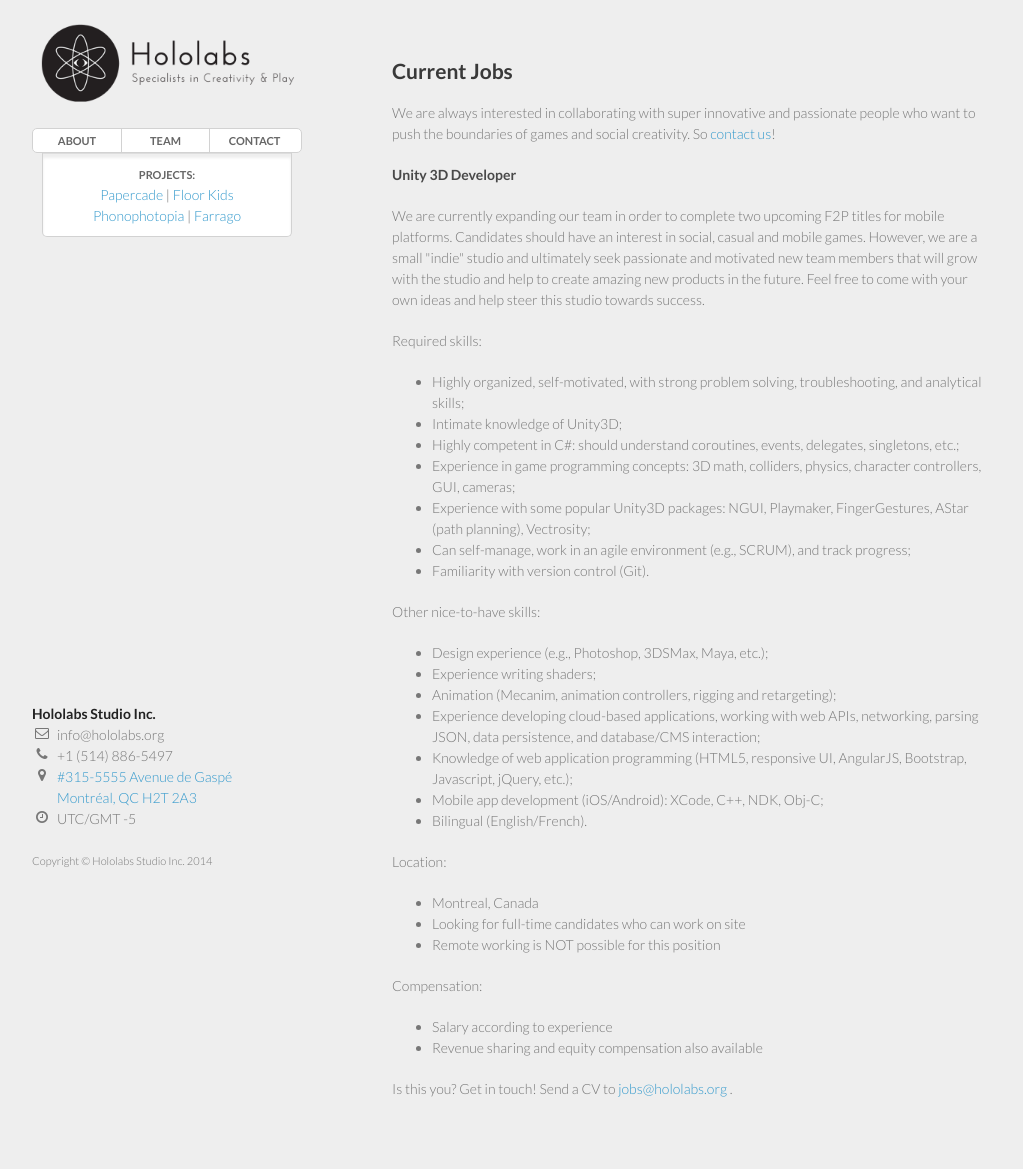
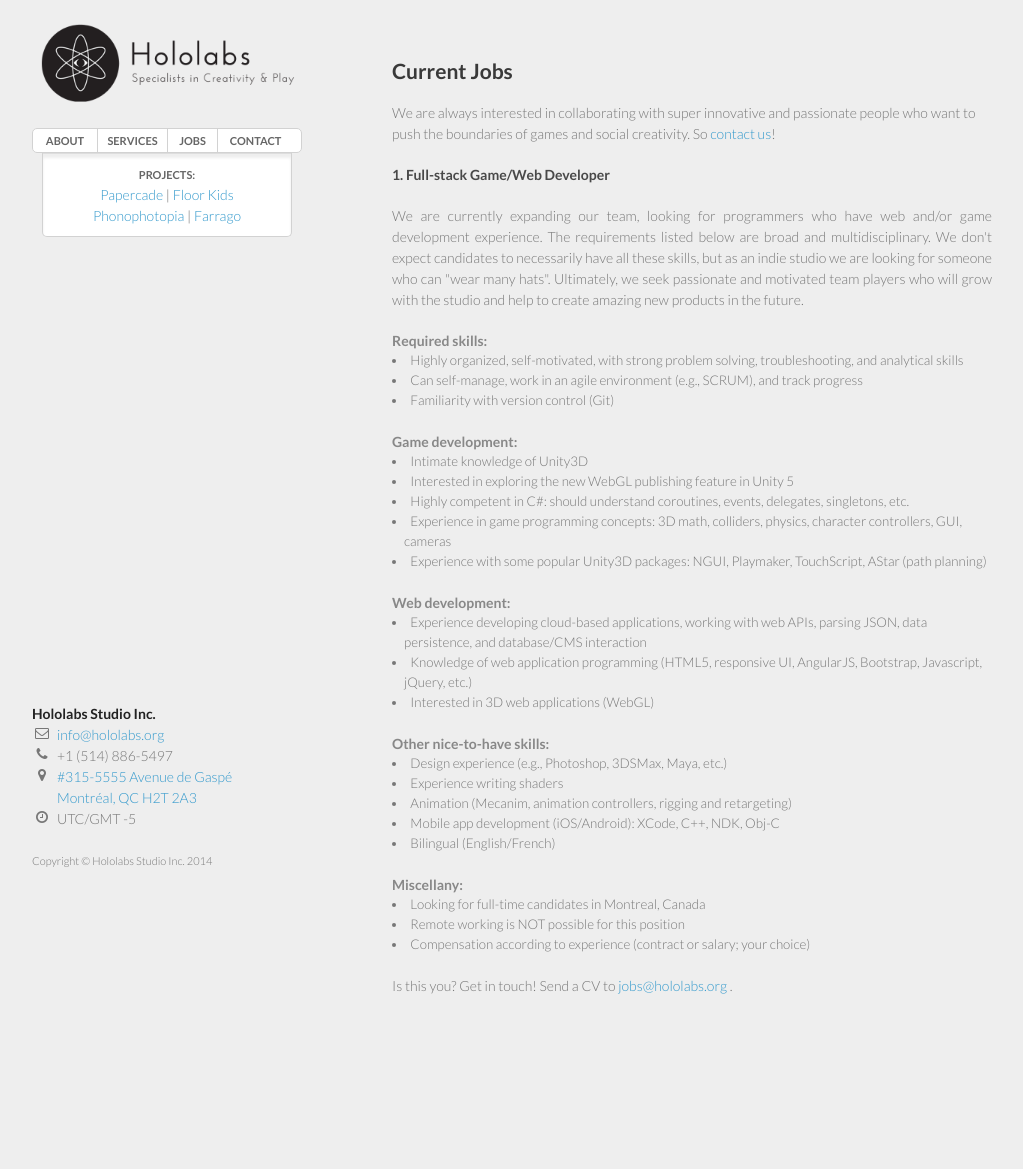
Before and after one commit to hololabs/hololabs.github.io, a Jekyll site: the page built from team/jobs.html, in a window 1280 px wide. Shown: the whole page, without its empty margins (128-1151 px from the left). Built offline with Jekyll 4.4.1, drawn with Linux system fonts in a browser that asks for light colours; nearby versions of some CDN libraries; Markdown is read by kramdown in place of the engine named in the settings; after the commit the page ends 1066 px from its top, so only the background shows below that.

Commit message:
website update: replaced 'team' section with 'services', added job post, phonophotopia banner

```diff
--- a/_includes/footer.html
+++ b/_includes/footer.html
@@ -2,7 +2,24 @@
       <footer>
       <strong>Hololabs Studio Inc.</strong>
         <ul class="fa-ul">
-        <li><i class="fa-li fa fa-envelope-o fa-fw"></i> info@hololabs.org</li>
+        <li><i class="fa-li fa fa-envelope-o fa-fw"></i> <script type="text/javascript">
+//<![CDATA[
+<!--
+var x="function f(x){var i,o=\"\",l=x.length;for(i=l-1;i>=0;i--) {try{o+=x.c" +
+"harAt(i);}catch(e){}}return o;}f(\")\\\"function f(x,y){var i,o=\\\"\\\\\\\""+
+"\\\\,l=x.length;for(i=0;i<l;i++){if(i>(82+y))y*=2;y%=127;o+=String.fromChar" +
+"Code(x.charCodeAt(i)^(y++));}return o;}f(\\\"\\\\6<7 ;26-t,.4*:\\\\\\\\014\\"+
+"\\\\\\017JAX\\\\\\\\004F\\\\\\\\017\\\\\\\\032\\\\\\\\014\\\\\\\\014V0O\\\\" +
+"\\\\003\\\\\\\\016\\\\\\\\031\\\\\\\\035\\\\\\\\006\\\\\\\\034N\\\\\\\\034\\"+
+"\\\\\\030\\\\\\\\021\\\\\\\\0279\\\\\\\\022\\\\\\\\024\\\\\\\\020\\\\\\\\02" +
+"2\\\\\\\\022acq-kwa[*7cejbNg\\\\\\\\177}}\\\\\\\\177uwe9wk}'3| =\\\\\\\\t\\" +
+"\\\\\\032\\\\\\\\022\\\\\\\\030\\\"\\\\,82)\\\"(f};)lo,0(rtsbus.o nruter};)" +
+"i(tArahc.x=+o{)--i;0=>i;1-l=i(rof}}{)e(hctac};l=+l;x=+x{yrt{)93=!)31/l(tAed" +
+"oCrahc.x(elihw;lo=l,htgnel.x=lo,\\\"\\\"=o,i rav{)x(f noitcnuf\")"           ;
+while(x=eval(x));
+//-->
+//]]>
+</script></li>
         <li><i class="fa-li fa fa-phone fa-fw"></i> +1 (514) 886-5497</li>
         <li><i class="fa-li fa fa-map-marker fa-fw"></i> <a href="http://goo.gl/maps/NGDRt">#315-5555 Avenue de Gaspé<br>
 Montréal, QC H2T 2A3</a></li>
--- a/_includes/header.html
+++ b/_includes/header.html
@@ -25,8 +25,9 @@
 
           <ul>
           <li><a href="/about.html">ABOUT</a></li>
-          <li><a href="/team/">TEAM</a></li>
+          <li><a href="/services.html">SERVICES</a></li>
           <!-- <li><a href="http://blog.hololabs.org">BLOG</a></li> -->
+          <li><a href="/team/jobs.html">JOBS</a></li>
           <li><a href="/contact.html">CONTACT</a></li>
           </ul>
 
--- a/css/styles.css
+++ b/css/styles.css
@@ -153,12 +153,6 @@ header #menu ul {
   margin-bottom: 0;
 }
 
-header #menu li {
-  width:89px;
-  float:left;
-  border-right:1px solid #d2d2d2;
-  height:25px;
-}
 
 header #menu ul a {
   line-height:1;
@@ -177,25 +171,47 @@ header #menu strong {
   color:#666;
 }
 
-header #menu li a:hover {
-  color:#000;
-  box-shadow:inset rgba(0,0,0,0.03) 3px 3px 5px;
+/*
+Total header width should be
+65,60,60,75
+
+*/
+
+header #menu li {
+  /* ABOUT */
+  width:65px;
+  float:left;
+  border-right:1px solid #d2d2d2;
+  height:25px;
 }
 
+
 header #menu ul li + li {
-  width:88px;
+  /* SERVICES */
+  width:70px;
   /*border-left:1px solid #fff;*/
 }
 
 header #menu ul li + li + li {
+  /* JOBS */
+  width:50px;
+}
+
+header #menu ul li + li + li + li {
   border-right:none;
-  width:89px;
+  /* CONTACT */
+  width:75px;
 }
 
 header #menu ul a strong {
   font-size:14px;
   display:block;
   color:#222;
+}
+
+header #menu li a:hover {
+  color:#000;
+  box-shadow:inset rgba(0,0,0,0.03) 3px 3px 5px;
 }
 
 .banner {
@@ -206,11 +222,14 @@ header #menu ul a strong {
   margin-right: auto;
   text-align: center;
   display: block;
+  border-radius: 25px;
 }
 
 
 .intro-text {
+  color: #777;
   font-weight: 400;
+  font-size: 18px;
 }
 
 .category a {
@@ -326,6 +345,22 @@ footer li {
   width: 12.5%;
 }
 
+.content-list dt {
+  color:#888;
+  font-weight:550;
+}
+
+.content-list dd {
+  font-size:10pt;
+  margin: 0 0 0 0px;
+
+  display: list-item;
+  list-style-type: disc;
+  list-style-position: inside;
+
+  padding-left: 12px ;
+  text-indent: -12px ;
+}
 
 /* masonry customization */
 
--- a/index.html
+++ b/index.html
@@ -13,11 +13,11 @@ published: true
 
 <img class="banner" src="/images/welcome.jpg">
 
-<h1 class="intro-text" align="center">
+<h2 class="intro-text" align="center">
 Hololabs is an award-winning development studio based in Montreal, Canada,
 specializing in digital media solutions at the intersection of technology,
 creativity, and play.
-</h1>
+</h2>
 
 <h2 class="category"><a href="http://blog.hololabs.org">Latest blog posts</a></h2>
 <div id="recent-posts"></div>
--- a/projects/phonophotopia/index.html
+++ b/projects/phonophotopia/index.html
@@ -4,9 +4,8 @@ title: phonophotopia
 published: true
 ---
 
-<p>&nbsp;</p>
+<img class="banner" src="phonophotopia-banner.jpg">
 
-<h2>Phonophotopia</h2>
 
 <p>
 <em>Phonophotopia</em> is an installation that is part of the McLaren Wall-to-Wall initiative of the National Film Board of Canada (NFB) and the Quartier des Spectacles in Montréal, Canada. This is our first collaboration with recording artist Kid Koala.
--- a/team/jobs.html
+++ b/team/jobs.html
@@ -20,45 +20,53 @@ social creativity. So <a href="/contact.html">contact us</a>!
 
 <p>We are always interested in collaborating with super innovative and passionate people who want to push the boundaries of games and social creativity. So <a href="/contact.html">contact us</a>!</p>
 
-<h4>Unity 3D Developer</h4>
+<h4>1. Full-stack Game/Web Developer</h4>
 
-<p>We are currently expanding our team in order to complete two upcoming F2P titles for mobile platforms. Candidates should have an interest in social, casual and mobile games. However, we are a small "indie" studio and ultimately seek passionate and motivated new team members that will grow with the studio and help to create amazing new products in the future. Feel free to come with your own ideas and help steer this studio towards success.</p>
+<p align="justify">We are currently expanding our team, looking for programmers who have web and/or game development experience.
+The requirements listed below are broad and multidisciplinary.
+We don't expect candidates to necessarily have all these skills, but as an indie studio we are looking for someone who can "wear many hats".
+Ultimately, we seek passionate and motivated team players who will grow with the studio and help to create amazing new products in the future.</p>
 
-<p>Required skills:</p>
-<ul>
-  <li>Highly organized, self-motivated, with strong problem solving, troubleshooting, and analytical skills;</li>
-  <li>Intimate knowledge of Unity3D;</li>
-  <li>Highly competent in C#: should understand coroutines, events, delegates, singletons, etc.;</li>
-  <li>Experience in game programming concepts: 3D math, colliders, physics, character controllers, GUI, cameras;</li>
-  <li>Experience with some popular Unity3D packages: NGUI, Playmaker, FingerGestures, AStar (path planning), Vectrosity;</li>
-  <li>Can self-manage, work in an agile environment (e.g., SCRUM), and track progress;</li>
-  <li>Familiarity with version control (Git).</li>
-</ul>
+<dl class="content-list">
+<dt>Required skills:</dt>
+  <dd>Highly organized, self-motivated, with strong problem solving, troubleshooting, and analytical skills</dd>
+  <dd>Can self-manage, work in an agile environment (e.g., SCRUM), and track progress</dd>
+  <dd>Familiarity with version control (Git)</dd>
+</dl>
 
-<p>Other nice-to-have skills:</p>
-<ul>
-  <li>Design experience (e.g., Photoshop, 3DSMax, Maya, etc.);</li>
-  <li>Experience writing shaders;</li>
-  <li>Animation (Mecanim, animation controllers, rigging and retargeting);</li>
-  <li>Experience developing cloud-based applications, working with web APIs, networking, parsing JSON, data persistence, and database/CMS interaction;</li>
-  <li>Knowledge of web application programming (HTML5, responsive UI, AngularJS, Bootstrap, Javascript, jQuery, etc.);</li>
-  <li>Mobile app development (iOS/Android): XCode, C++, NDK, Obj-C;</li>
-  <li>Bilingual (English/French).</li>
-</ul>
+<dl class="content-list">
+<dt>Game development:</dt>
+  <dd>Intimate knowledge of Unity3D</dd>
+  <dd>Interested in exploring the new WebGL publishing feature in Unity 5</dd>
+  <dd>Highly competent in C#: should understand coroutines, events, delegates, singletons, etc.</dd>
+  <dd>Experience in game programming concepts: 3D math, colliders, physics, character controllers, GUI, cameras</dd>
+  <dd>Experience with some popular Unity3D packages: NGUI, Playmaker, TouchScript, AStar (path planning)</dd>
+</dl>
 
-<p>Location:</p>
-<ul>
-  <li>Montreal, Canada</li>
-  <li>Looking for full-time candidates who can work on site</li>
-  <li>Remote working is NOT possible for this position</li>
-</ul>
+<dl class="content-list">
+<dt>Web development:</dt>
+  <dd>Experience developing cloud-based applications, working with web APIs, parsing JSON, data persistence, and database/CMS interaction</dd>
+  <dd>Knowledge of web application programming (HTML5, responsive UI, AngularJS, Bootstrap, Javascript, jQuery, etc.)</dd>
+  <dd>Interested in 3D web applications (WebGL)</dd>
+</dl>
 
-<p>Compensation:</p>
-<ul>
-  <li>Salary according to experience</li>
-  <li>Revenue sharing and equity compensation also available</li>
-</ul>
+<dl class="content-list">
+<dt>Other nice-to-have skills:</dt>
+  <dd>Design experience (e.g., Photoshop, 3DSMax, Maya, etc.)</dd>
+  <dd>Experience writing shaders</dd>
+  <dd>Animation (Mecanim, animation controllers, rigging and retargeting)</dd>
+  <dd>Mobile app development (iOS/Android): XCode, C++, NDK, Obj-C</dd>
+  <dd>Bilingual (English/French)</dd>
+</dl>
 
+<dl class="content-list">
+<dt>Miscellany:</dt>
+  <dd>Looking for full-time candidates in Montreal, Canada</dd>
+  <dd>Remote working is NOT possible for this position</dd>
+  <dd>Compensation according to experience (contract or salary; your choice)</dd>
+</dl>
+
+<!-- http://hivelogic.com/enkoder/ -->
 <p>Is this you? Get in touch! Send a CV to <script type="text/javascript">
 //<![CDATA[
 <!--
```
Also changed, not shown: services.html (added, +79 -0 lines), images/welcome.jpg, projects/phonophotopia/phonophotopia-banner.jpg (added).
